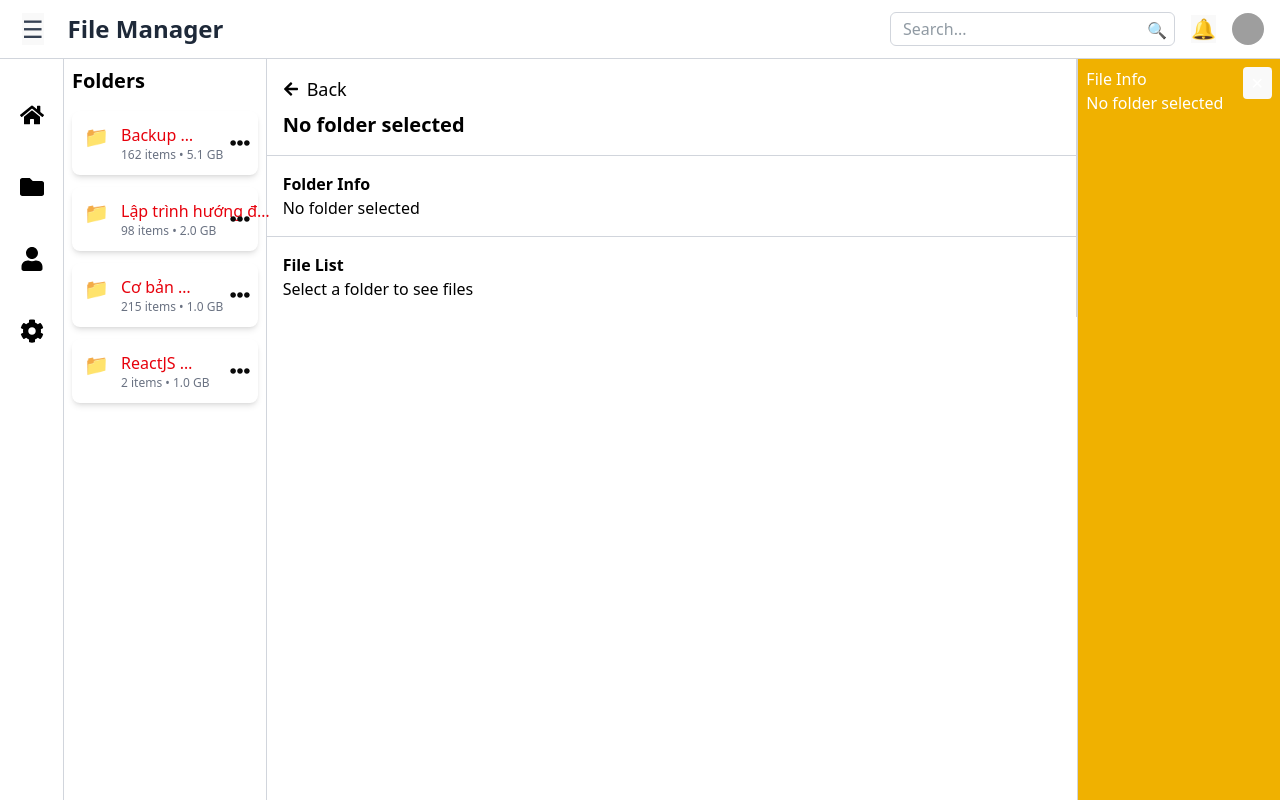
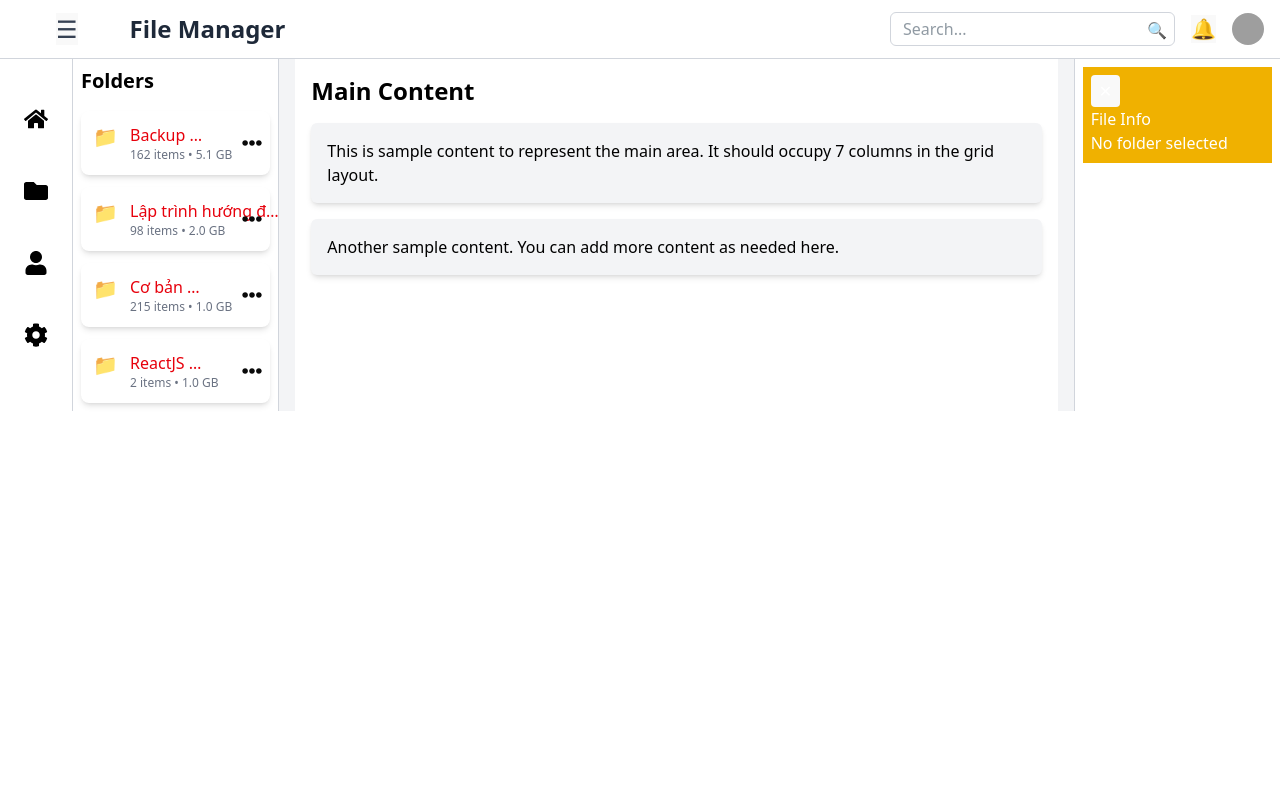
Before and after one commit to nguyentrungtinh2003/ai-agent-frontend, a React (Vite) app: page /file-manager in a window 1280 px wide. Built offline with nearby package versions, Linux system fonts and the light colour scheme; grey boxes are pictures that could not be loaded.

Commit message:
File Manager Update

```diff
--- a/package.json
+++ b/package.json
@@ -12,6 +12,7 @@
   "dependencies": {
     "@tailwindcss/vite": "^4.1.4",
     "font-awesome": "^4.7.0",
+    "framer-motion": "^12.7.4",
     "react": "^19.1.0",
     "react-dom": "^19.1.0",
     "react-icons": "^5.5.0",
--- a/src/App.jsx
+++ b/src/App.jsx
@@ -9,6 +9,14 @@ import Header from "./pages/lecturer/Header"
 
 
 export default function App() {
+
+  const [showSidebar, setShowSidebar] = useState(true);
+
+  const toggleSidebar = () => {
+    setShowSidebar(prevState => !prevState);
+  };
+
+
   return (
     <Router>
       <Routes>
@@ -20,12 +28,12 @@ export default function App() {
           <Route path="/file-manager" element={
             <div className="h-screen flex flex-col">
             {/* Header */}
-            <Header />
+            <Header toggleSidebar={toggleSidebar} /> {/* Truyền hàm toggleSidebar xuống Header */}
             {/* Main content */}
             <div className="flex flex-1 overflow-hidden">
               {/* Main grid area */}
               <div className="flex-1 w-screen overflow-y-auto">
-                <GridDisplay />
+              <GridDisplay showSidebar={showSidebar} /> {/* Truyền trạng thái showSidebar xuống GridDisplay */}
               </div>
             </div>
           </div>
--- a/src/pages/lecturer/GridDisplay.jsx
+++ b/src/pages/lecturer/GridDisplay.jsx
@@ -1,8 +1,10 @@
 import React, { useState } from 'react';
 import Sidebar from './SideBar';
+import Header from './Header';
 import { FaEllipsisH } from 'react-icons/fa'; // Import icon ellipsis
-import { FaArrowLeft  } from 'react-icons/fa'; // Mũi tên khi chưa chọn
+import { FaArrowLeft } from 'react-icons/fa'; // Mũi tên khi chưa chọn
 import "../../style/gridstyles.css";
+import { motion, AnimatePresence } from 'framer-motion';
 
 // Hàm chuyển đổi dung lượng (size) từ MB sang GB nếu cần
 const formatSize = (size) => {
@@ -13,7 +15,7 @@ const formatSize = (size) => {
   return `${sizeInMB} MB`; // Dung lượng dưới 1000MB sẽ giữ nguyên MB
 };
 
-const GridDisplay = () => {
+const GridDisplay = ({ showSidebar }) => {
   const [showInfoPanel, setShowInfoPanel] = useState(true);
   const [selectedFolder, setSelectedFolder] = useState(null);
 
@@ -40,20 +42,40 @@ const GridDisplay = () => {
   };
 
   return (
-    <div className="flex h-full w-full bg-gray-100">
-      <div className="w-16 bg-white text-white p-2 border-r-1 border-gray-300">
+<div className="flex grid-cols-12 bg-gray-100">
+  <AnimatePresence>
+    {showSidebar && (
+      <motion.div
+        key="sidebar"
+        initial={{ x: -300, opacity: 0 }}
+        animate={{ x: 0, opacity: 1 }}
+        exit={{ x: -300, opacity: 0 }}
+        transition={{ duration: 0.5, ease: "easeIn" }}
+        className="bg-white text-black p-3 border-r border-gray-300 col-span-1"
+      >
         <Sidebar />
-      </div>
+      </motion.div>
+    )}
+  </AnimatePresence>
 
-      <div className="flex-1 grid grid-cols-12 gap-0 h-full">
-        <div className="col-span-2 bg-white text-red-600 p-2 border-r-1 border-gray-300">
+  <AnimatePresence>
+    <motion.div
+      key="mainContent"
+      initial={{ opacity: 0, x: showSidebar ? 250 : 0 }}
+      animate={{ opacity: 1, x: 0 }}
+      exit={{ opacity: 0, x: showSidebar ? 250 : 0 }}
+      transition={{ duration: 0.5, ease: "easeOut" }}
+      className={`grid grid-cols-11 gap-4 col-span-${showSidebar ? '11' : '12'} `} // Khi ẩn sidebar, MainContent chiếm 10 cột
+    >
+      {/* Cột bên trái: Folder List */}
+      <div className="col-span-2 bg-white text-red-600 p-2 border-r-1 border-gray-300 ">
         <h2 className="text-xl font-bold text-black">Folders</h2>
-          <div className="grid grid-cols-1 gap-3 mt-4">
+        <div className="grid grid-cols-1 gap-3 mt-4 max-h-full">
           {folders.map((folder) => (
             <div
               key={folder.id}
-                onClick={() => handleFolderClick(folder)} // Xử lý khi click vào folder
-                className={`flex items-center justify-between bg-white p-3 rounded-lg shadow-md hover:bg-gray-200 transition-all duration-300 ease-in-out relative ${selectedFolder?.id === folder.id ? 'bg-blue-100' : ''} cursor-pointer`} // Thêm class chọn folder và kiểu con chuột
+              onClick={() => handleFolderClick(folder)}
+              className={`flex items-center justify-between bg-white p-3 rounded-lg shadow-md hover:bg-gray-200 transition-all duration-300 ease-in-out relative ${selectedFolder?.id === folder.id ? 'bg-blue-100' : ''} cursor-pointer`}
             >
               <div className="flex items-start gap-3 flex-grow">
                 <span className="text-xl">{folder.icon}</span>
@@ -70,7 +92,6 @@ const GridDisplay = () => {
                   </span>
                 </div>
               </div>
-
               <div className="absolute top-1/2 right-2 transform -translate-y-1/2 text-neutral-950 hover:text-red-700">
                 <FaEllipsisH className="text-xl" />
               </div>
@@ -79,74 +100,28 @@ const GridDisplay = () => {
         </div>
       </div>
 
-        <div className={`bg-white text-black ${showInfoPanel ? 'col-span-8' : 'col-span-10'}`}>
-
-        {/* Chia File Manager thành 3 phần theo chiều dọc */}
-        <div className="gap-0 border-r-1 border-gray-300">
-
-       {/* Phần Mũi tên và Chữ Back */}
-        <div className="p-4 rounded-t-lg border-b border-gray-300 flex flex-col items-start">
-            <div className="flex items-center mb-2 group hover:text-red-700 focus:outline-none bg-transparent">
-                {/* Mũi tên */}
-                <div className="mr-1 p-0">
-                    <FaArrowLeft size={16} />
+      {/* Cột chính giữa: Main */}
+      <div className="col-span-7 bg-white text-black flex-grow">
+        <div className="w-full p-4">
+          <h2 className="text-2xl font-bold mb-4">Main Content</h2>
+          <div className="grid grid-cols-1 gap-4">
+            <div className="bg-gray-100 p-4 rounded-md shadow-md">
+              <p>This is sample content to represent the main area. It should occupy 7 columns in the grid layout.</p>
             </div>
-                {/* Chữ Back */}
-                <h3 className="font-medium text-lg pl-1">Back</h3>
+            <div className="bg-gray-100 p-4 rounded-md shadow-md">
+              <p>Another sample content. You can add more content as needed here.</p>
             </div>
-
-            {/* Phần tên Folder đã chọn nằm dưới chữ "Back" */}
-            <div className="flex items-center">
-                <span className="text-xl font-bold text-black">
-                    {selectedFolder?.name?.trim() || "No folder selected"}
-                </span>
+          </div>
         </div>
       </div>
 
-
-        {/* Khung Folder Info */}
-        <div className="row-span-1 p-4 border-b-1 border-gray-300">
-            <h3 className="font-bold">Folder Info</h3>
-            {selectedFolder ? (
-            <div>
-                <h4>{selectedFolder.name}</h4>
-                <p>Size: {formatSize(selectedFolder.size)}</p>
-                <p>Items: {selectedFolder.items}</p>
-            </div>
-            ) : (
-            <p>No folder selected</p>
-            )}
-        </div>
-
-        {/* Khung File List */}
-        <div className="row-span-8 p-4 rounded-b-lg">
-            <h3 className="font-bold">File List</h3>
-            {selectedFolder ? (
-            <div>
-                {files.map((file) => (
-                <div key={file.id} className="flex justify-between p-2 bg-gray-100 rounded-md">
-                    <span>{file.name}</span>
-                    <span>{formatSize(file.size)}</span>
-                </div>
-                ))}
-            </div>
-            ) : (
-            <p>Select a folder to see files</p>
-            )}
-        </div>
-
-        </div>
-        </div>
-
-
-
-
-
+      {/* Cột bên phải: Folder Information */}
+      <div className="col-span-2 bg-white text-black p-2 border-l border-gray-300 overflow-auto">
         {showInfoPanel && (
-          <div className="col-span-2 bg-yellow-500 text-white p-2 relative border-l border-gray-300">
+          <div className="bg-yellow-500 text-white p-2">
             <button
               onClick={() => setShowInfoPanel(false)}
-              className="absolute top-2 right-2 bg-black bg-opacity-30 px-2 py-1 rounded hover:bg-opacity-60"
+              className=" top-2 left-2 bg-black bg-opacity-30 px-2 py-1 rounded hover:bg-opacity-60"
             >
               ✕
             </button>
@@ -163,7 +138,11 @@ const GridDisplay = () => {
           </div>
         )}
       </div>
+    </motion.div>
+  </AnimatePresence>
 </div>
+
+
   );
 };
 
--- a/src/pages/lecturer/Header.jsx
+++ b/src/pages/lecturer/Header.jsx
@@ -1,15 +1,16 @@
 import React from 'react';
 
-const Header = () => {
+const Header = ({ toggleSidebar }) => {
   return (
     <header className="bg-white px-4 py-3 shadow flex justify-between items-center border-b-1 border-gray-300">
       {/* Left Section */}
-      <div className="flex items-center gap-3 pl-1.5">
+      <div className="flex items-center gap-3 pl-10">
         {/* pl-16 giúp icon nằm cùng trục dọc với Sidebar (w-16) */}
-        <button className="text-2xl text-gray-700 hover:text-blue-500">
+        <button className="text-2xl text-gray-700 hover:text-blue-500"
+            onClick={toggleSidebar}>
           ☰
         </button>
-        <h1 className="text-2xl font-semibold text-gray-800 pl-3">
+        <h1 className="text-2xl font-semibold text-gray-800 pl-10">
           File Manager
         </h1>
       </div>
```
Also changed, not shown: 1 other file (tests, documents, lock files or other folders). Lines whose indentation alone changed are shown as unchanged.
